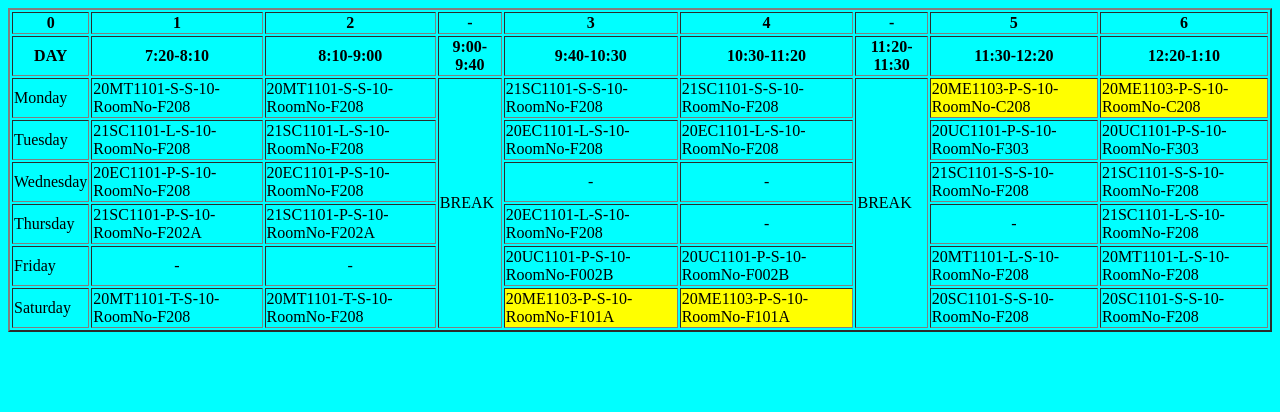
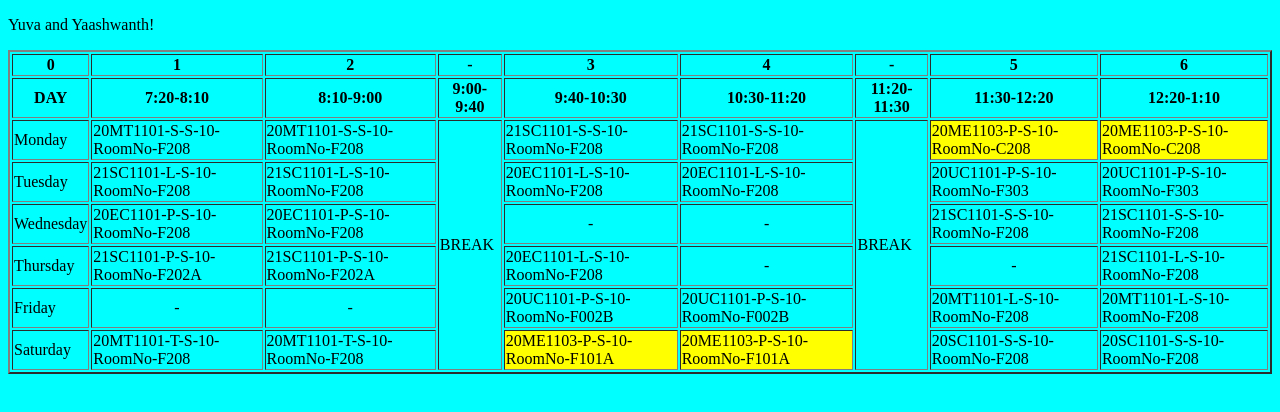
Before and after one commit to yuvabhargav-zz/yaashg, a plain HTML site: page index.html in a window 1280 px wide. Drawn offline with Linux system fonts and the light colour scheme.

Commit message:
Update index.html

```diff
--- a/index.html
+++ b/index.html
@@ -7,6 +7,7 @@
     <title>Timetable-S10</title>
 </head>
 <body bgcolor="cyan">
+    <p>Yuva and Yaashwanth!</p>
     <table border="2">
         <tr>
             <th>0</th>
```
